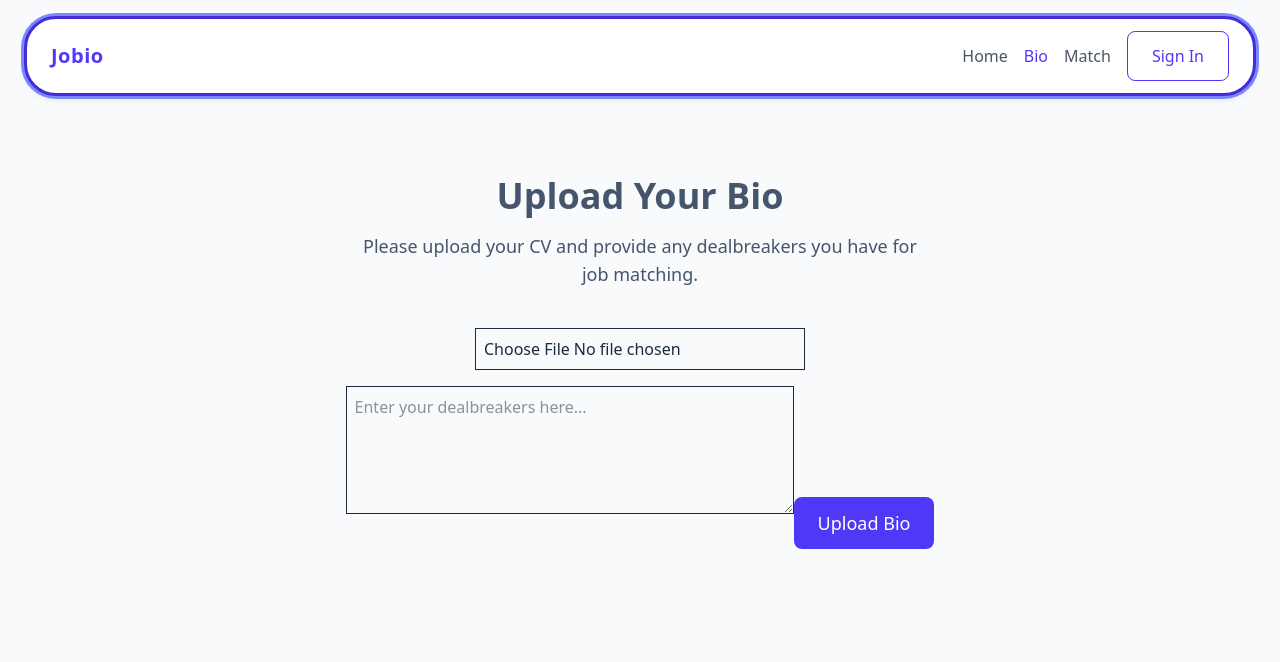
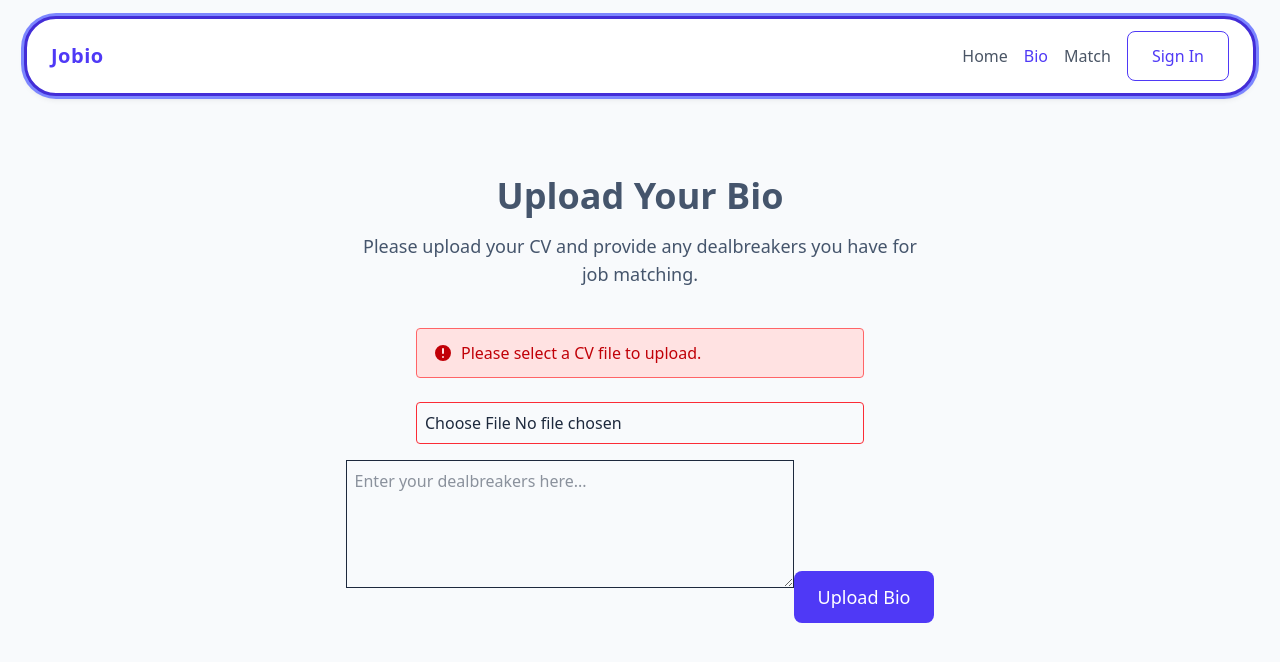
Before and after one commit to fac-32/Jobio-front, a React (Vite) app: page /bio in a window 1280 px wide. Both pictures are taken after a click on the button "Upload Bio". Shown: the top 662 px of the page. Built offline with nearby package versions, Linux system fonts and the light colour scheme.

Commit message:
Added verification of bio inputs and show error in UI

```diff
--- a/src/App.tsx
+++ b/src/App.tsx
@@ -7,7 +7,7 @@ import MainLayout from './layout/MainLayout';
 // it lets you defer loading component's code until it is rendered for the first time
 // when creating a new page
 // 1. do lazy import as follow
-// 2. add a nav link
+// 2. add a nav link - in components/Navbar.tsx
 // 3. add a Route inside the Routes block, make sure the path matches with Link
 
 const Home = lazy(() => import('./pages/home'));
--- a/src/pages/BioPage.tsx
+++ b/src/pages/BioPage.tsx
@@ -1,8 +1,38 @@
 import { Button } from '../components/ui/Button';
+import { useBioInputHandler } from './CvProcessor';
 
 // BioPage: allows user to upload their bio, including a CV file and
 // some text as their dealbreakers
 export default function BioPage() {
+
+    // Initialize the hook at the top level of the component
+    // This creates the state variables (cvFile, dealBreakers) in memory.
+    const {
+        handleFileChange,
+        handleDealbreakerChange,
+        verifyAndStageInputs,
+        dealBreakers, // We need this to control the textarea value
+        inputError
+    } = useBioInputHandler();
+
+    // Define handleUpload INSIDE the component so it can access 'verifyAndStageInputs'
+    const handleUpload = async () => {
+        // This calls the verification logic from your hook
+        // Note: No arguments are needed. It checks the hook's internal state.
+        const validData = verifyAndStageInputs();
+
+        if (validData) {
+            // SUCCESS: 'validData' now contains { file: File, text: string }
+            console.log("Validation passed!");
+            console.log("File:", validData.file.name);
+            console.log("Dealbreakers:", validData.text);
+
+            // TODO: Call your backend service here
+            // await uploadService.send(validData);
+        } else {
+            console.log("Validation failed");
+        }
+    };
 
     // Set up UI for bio upload
     return (
@@ -15,11 +45,42 @@ export default function BioPage() {
                 Please upload your CV and provide any dealbreakers you have for job matching.
             </p>
 
+            {/* --- ERROR BANNER START --- */}
+            {/* We only render this block if inputError is not null */}
+            {inputError && (
+                <div
+                    role="alert"
+                    className="mb-6 px-4 py-3 rounded relative bg-red-100 border border-red-400 text-red-700 max-w-md w-full text-left flex items-center gap-2"
+                >
+                    {/* Optional: Add a small warning icon */}
+                    <svg xmlns="http://www.w3.org/2000/svg" className="h-5 w-5" viewBox="0 0 20 20" fill="currentColor">
+                        <path fillRule="evenodd" d="M18 10a8 8 0 11-16 0 8 8 0 0116 0zm-7 4a1 1 0 11-2 0 1 1 0 012 0zm-1-9a1 1 0 00-1 1v4a1 1 0 102 0V6a1 1 0 00-1-1z" clipRule="evenodd" />
+                    </svg>
+
+                    {/* The Message from the Hook */}
+                    <span className="block sm:inline">{inputError}</span>
+                </div>
+            )}
+            {/* --- ERROR BANNER END --- */}
+
             <div className="space-y-4">
-                <input type="file" accept=".pdf,.doc,.docx" className="border p-2" />
+                {/* File input for CV upload - only accept PDF or Word documents */}
+                <input
+                    type="file"
+                    accept=".pdf,.doc,.docx"
+                    // className="border p-2 w-full max-w-md"
+                    // Connects the UI to your Hook logic
+                    onChange={handleFileChange}
+                    className={`border p-2 w-full max-w-md rounded
+                        ${inputError ? 'border-red-500 focus:ring-red-500' : 'border-gray-300'}`}
+                />
                 <textarea
                     placeholder="Enter your dealbreakers here..."
                     className="border p-2 w-full max-w-md h-32"
+                    // Connects the UI to your Hook logic
+                    onChange={handleDealbreakerChange}
+                    // Ensures the box shows exactly what is in your state
+                    value={dealBreakers}
                 ></textarea>
                 <Button
                     variant="primary"
@@ -32,8 +93,3 @@ export default function BioPage() {
         </div>
     );
 }
-
-async function handleUpload() {
-    // Placeholder function for handling bio upload
-    console.log('Bio uploaded (functionality to be implemented)');
-}
--- /dev/null
+++ b/src/pages/CvProcessor.tsx
@@ -0,0 +1,85 @@
+import { useState, type ChangeEvent } from 'react';
+
+// --- Constants ---
+const MAX_FILE_SIZE_MB = 5;
+// const MIN_TEXT_LENGTH = 5;
+const MAX_TEXT_LENGTH = 50;
+const ALLOWED_TYPES = [
+    'application/pdf',
+    'application/msword',
+    'application/vnd.openxmlformats-officedocument.wordprocessingml.document'
+];
+
+export const useBioInputHandler = () => {
+    // --- Temporary Local State ---
+    const [cvFile, setCvFile] = useState<File | null>(null);
+    const [dealBreakers, setDealBreakers] = useState<string>("");
+
+    // --- Error State ---
+    const [inputError, setInputError] = useState<string | null>(null);
+
+    // 1. Handle File Selection (Immediate Validation)
+    const handleFileChange = (e: ChangeEvent<HTMLInputElement>) => {
+        setInputError(null); // Clear previous errors
+
+        if (e.target.files && e.target.files[0]) {
+            const file = e.target.files[0];
+
+            // Check File Type - handfled already by input accept attribute, but double-check?
+            if (!ALLOWED_TYPES.includes(file.type)) {
+                setInputError("Invalid file type. Please upload a PDF or Word Document.");
+                return;
+            }
+
+            // Check File Size
+            if (file.size > MAX_FILE_SIZE_MB * 1024 * 1024) {
+                setInputError(`File is too large. Max size is ${MAX_FILE_SIZE_MB}MB.`);
+                return;
+            }
+
+            setCvFile(file);
+        }
+    };
+
+    // 2. Handle Text Input (Length Constraint)
+    const handleDealbreakerChange = (e: ChangeEvent<HTMLTextAreaElement>) => {
+        const text = e.target.value;
+
+        // Only update if within limit
+        if (text.length >= MAX_TEXT_LENGTH) {
+            setInputError(`Input must be less than ${MAX_TEXT_LENGTH} characters.`);
+                return;
+        }
+        setDealBreakers(text);
+    };
+
+    // 3. Final Verification (Call this when user clicks "Upload/Next")
+    // Returns the data if valid, or null if invalid
+    const verifyAndStageInputs = (): { file: File; text: string } | null => {
+        setInputError(null);
+
+        // Constraint: File is mandatory
+        if (!cvFile) {
+            setInputError("Please select a CV file to upload.");
+            return null;
+        }
+
+        // Constraint: Dealbreakers can be empty, but we already enforced max length in the handler.
+        // Can add minimum length requirements, but would need to test for empty case first & then length
+
+        // Return valid data object to be passed to backend logic
+        return {
+            file: cvFile,
+            text: dealBreakers
+        };
+    };
+
+    return {
+        cvFile,
+        dealBreakers,
+        inputError,
+        handleFileChange,
+        handleDealbreakerChange,
+        verifyAndStageInputs
+    };
+};
```
